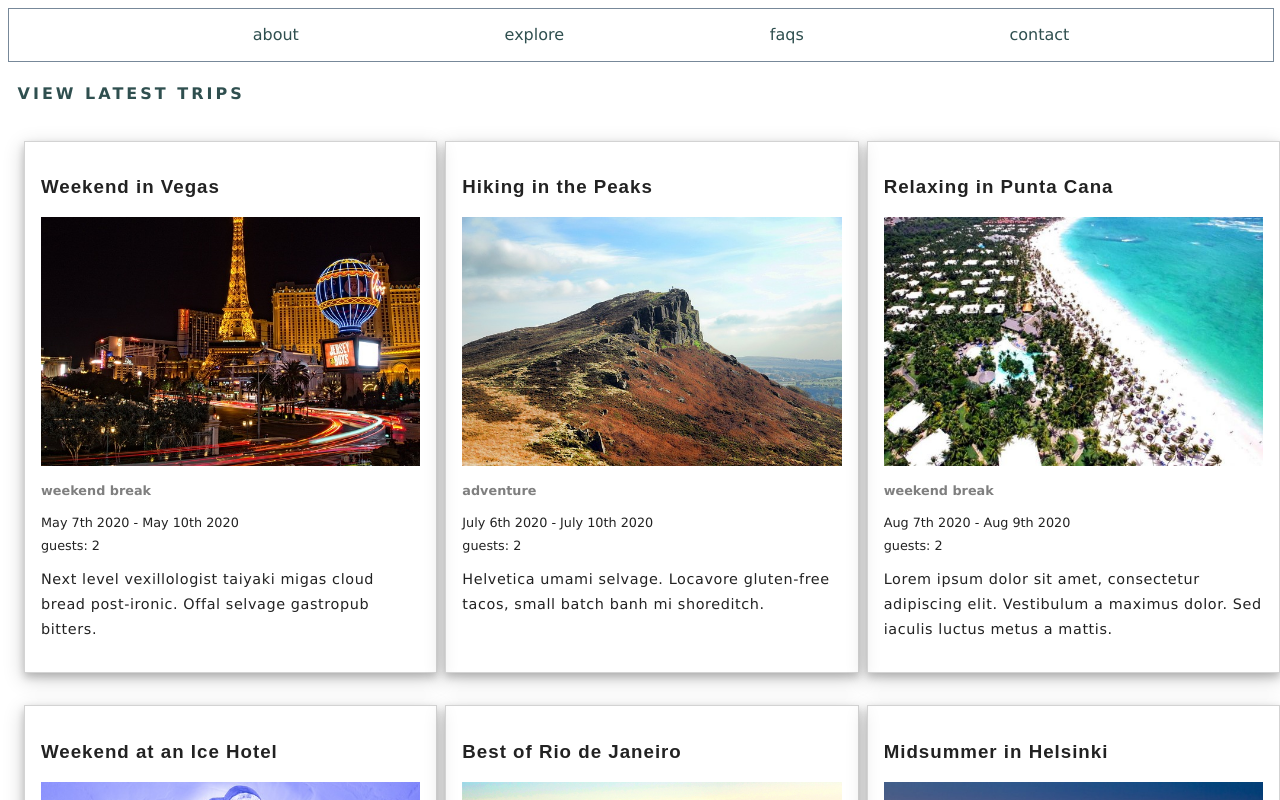
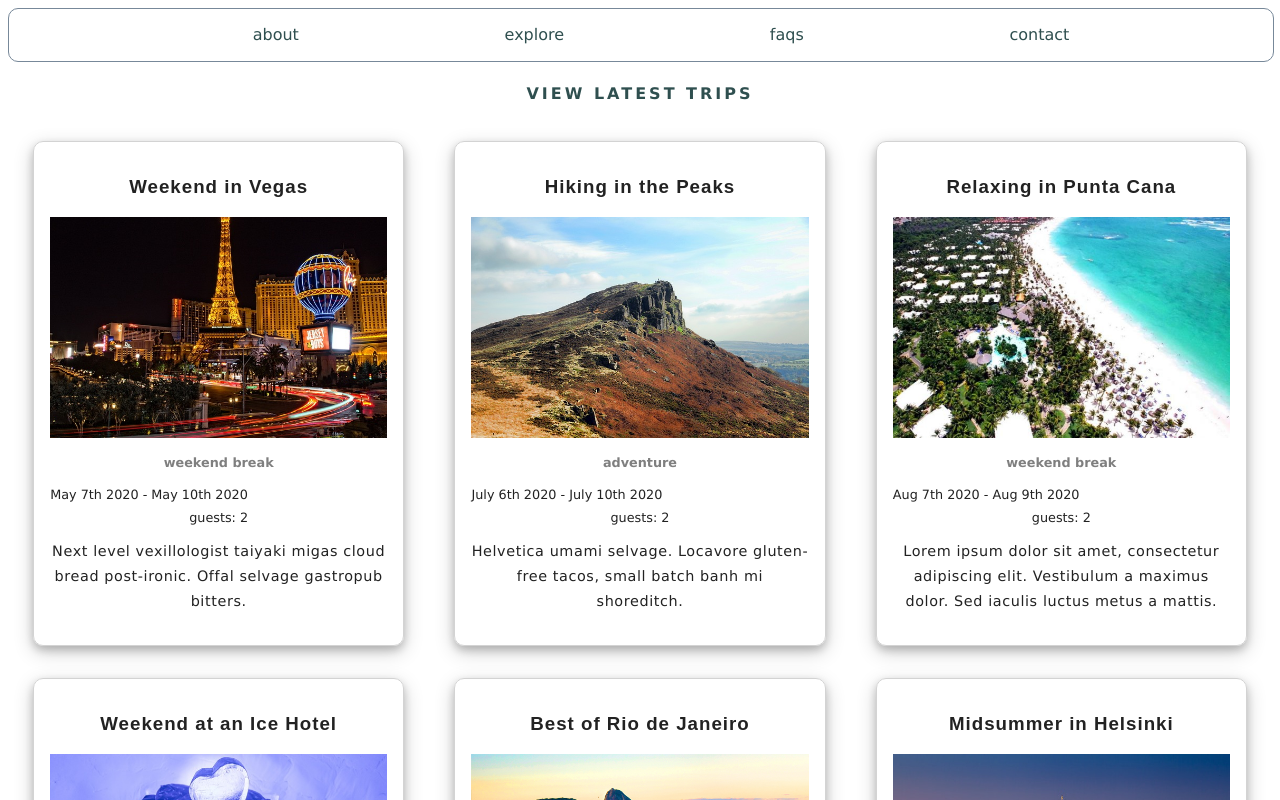
Before and after one commit to wit03/BuildTravelCards, a React (Create React App) app: page / in a window 1280 px wide. Shown: the top 800 px of the page. Built offline with nearby package versions, Linux system fonts and the light colour scheme.

Commit message:
:sparkles: Minimalize some UI things

```diff
--- a/src/index.css
+++ b/src/index.css
@@ -11,6 +11,7 @@ body {
 
 .header-wrap {
     border: 1px solid lightslategray;
+    border-radius: 10px;
     width: 100%;
 }
 
@@ -18,6 +19,7 @@ body {
     margin: 1px 0;
     display: flex;
     flex-direction: column;
+    text-align: center;
 }
 
 .heading {
@@ -30,6 +32,7 @@ body {
 .trips-cards-wrap {
     display: grid;
     grid-template-columns: 1fr 1fr 1fr;
+    justify-items: center;
 }
 
 @media only screen and (max-width: 640px) {
@@ -44,7 +47,8 @@ body {
     padding: 1rem;
     box-shadow: 0 4px 8px 0 rgba(0, 0, 0, 0.2), 0 6px 20px 0 rgba(0, 0, 0, 0.19);
     border: 1px solid lightgray;
-  width: 90%;
+    width: 80%;
+    border-radius: 10px;
 }
 
 @media only screen and (max-width: 968px) {
```
Lines whose indentation alone changed are shown as unchanged.
